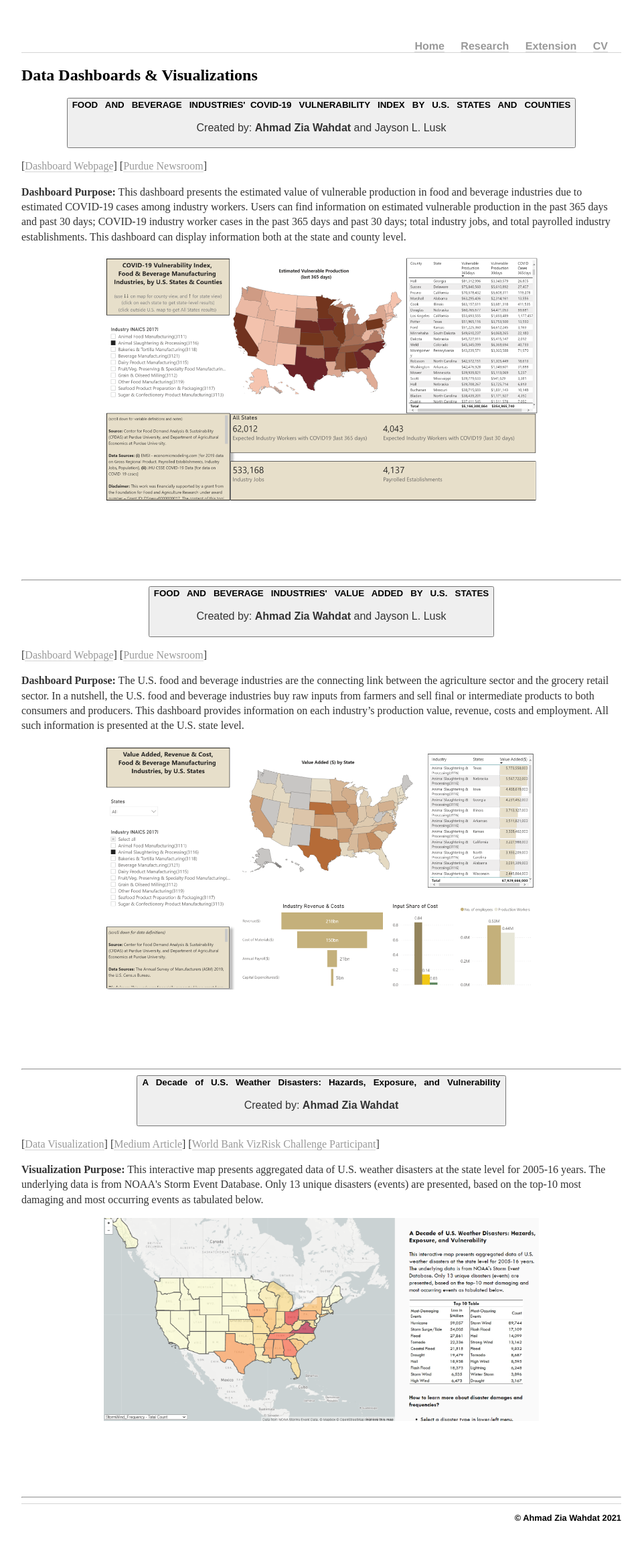
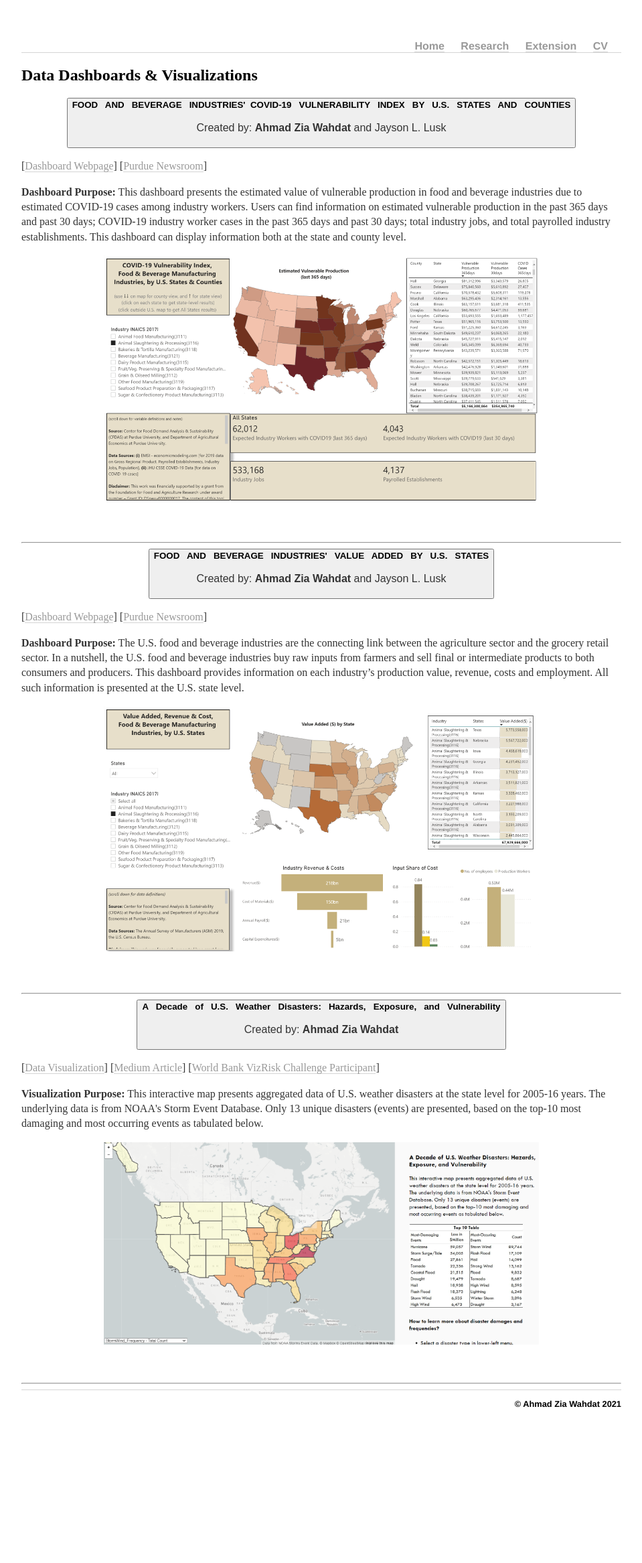
Before and after one commit to awahdat/webpage, a Jekyll site: the page built from extension/index.html, in a window 1280 px wide. Shown: the whole page at 67% size, without its empty margins (160-1119 px from the left). Built offline with Jekyll 4.4.1, drawn with Linux system fonts in a browser that asks for light colours; after the commit the page ends 2163 px from its top, so only the background shows below that.

Commit message:
Update index.html

```diff
--- a/extension/index.html
+++ b/extension/index.html
@@ -21,7 +21,7 @@ description: Extension work of Ahmad Zia Wahdat.
     production in the past 365 days and past 30 days; COVID-19 industry worker cases in the past 365 days and past 30 days;
     total industry jobs, and total payrolled industry establishments. This dashboard can display information both at the state and county level.</p>
 
-	<p style="margin-bottom:3cm;"> <img src="/images/dash1.png" width="650" style="display: block; margin: auto;" /></p>
+	<p style="margin-bottom:1.5cm;"> <img src="/images/dash1.png" width="650" style="display: block; margin: auto;" /></p>
 
 					<hr />
 
@@ -39,7 +39,7 @@ description: Extension work of Ahmad Zia Wahdat.
 		provides information on each industry’s production value, revenue, costs and employment. All such information
 		is presented at the U.S. state level.</p>
 
-	<p style="margin-bottom:3cm;"> <img src="/images/dash2.png" width="650" style="display: block; margin: auto;" /></p>
+	<p style="margin-bottom:1.5cm;"> <img src="/images/dash2.png" width="650" style="display: block; margin: auto;" /></p>
 
 				<hr />
 
@@ -58,7 +58,7 @@ description: Extension work of Ahmad Zia Wahdat.
 		for 2005-16 years. The underlying data is from NOAA's Storm Event Database. Only 13 unique disasters (events) are presented,
 		based on the top-10 most damaging and most occurring events as tabulated below.</p>
 
-	<p style="margin-bottom:3cm;"> <img src="/images/dash3.png" width="650" style="display: block; margin: auto;" /></p>
+	<p style="margin-bottom:1.5cm;"> <img src="/images/dash3.png" width="650" style="display: block; margin: auto;" /></p>
 
 				<hr />
 
```
